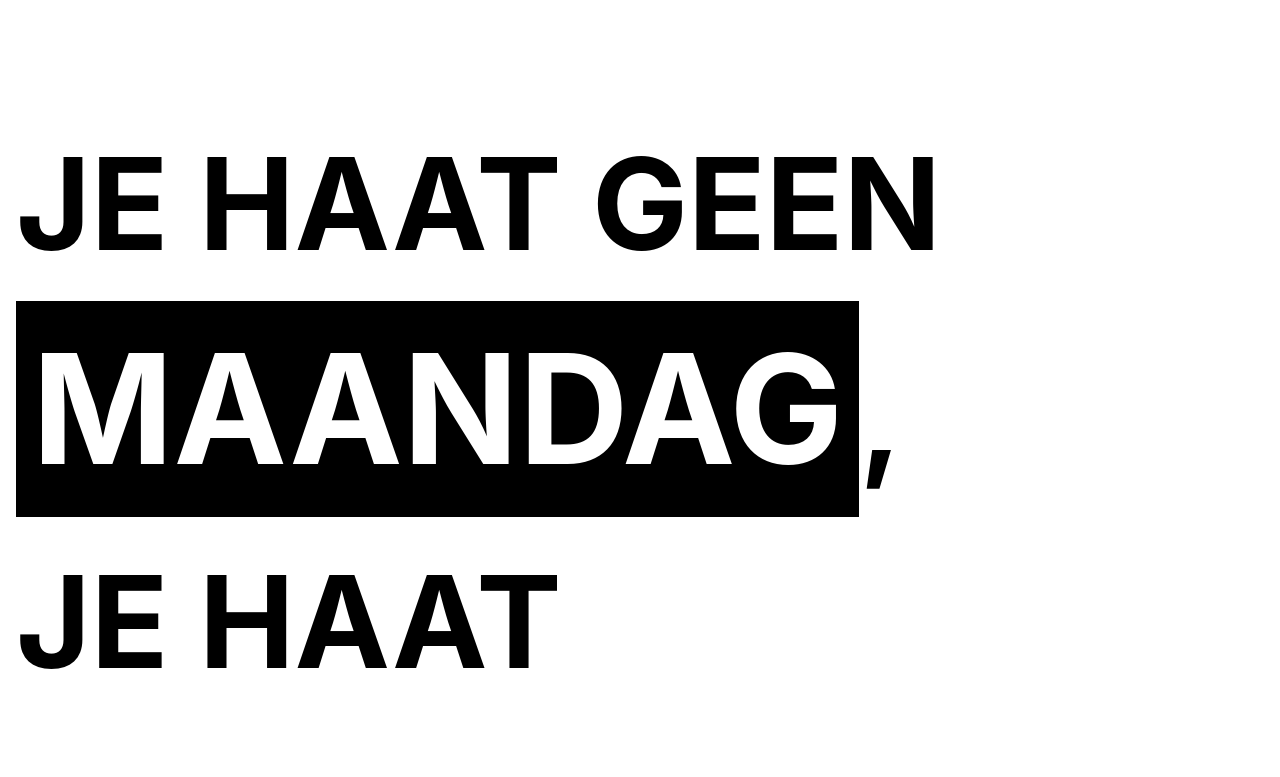
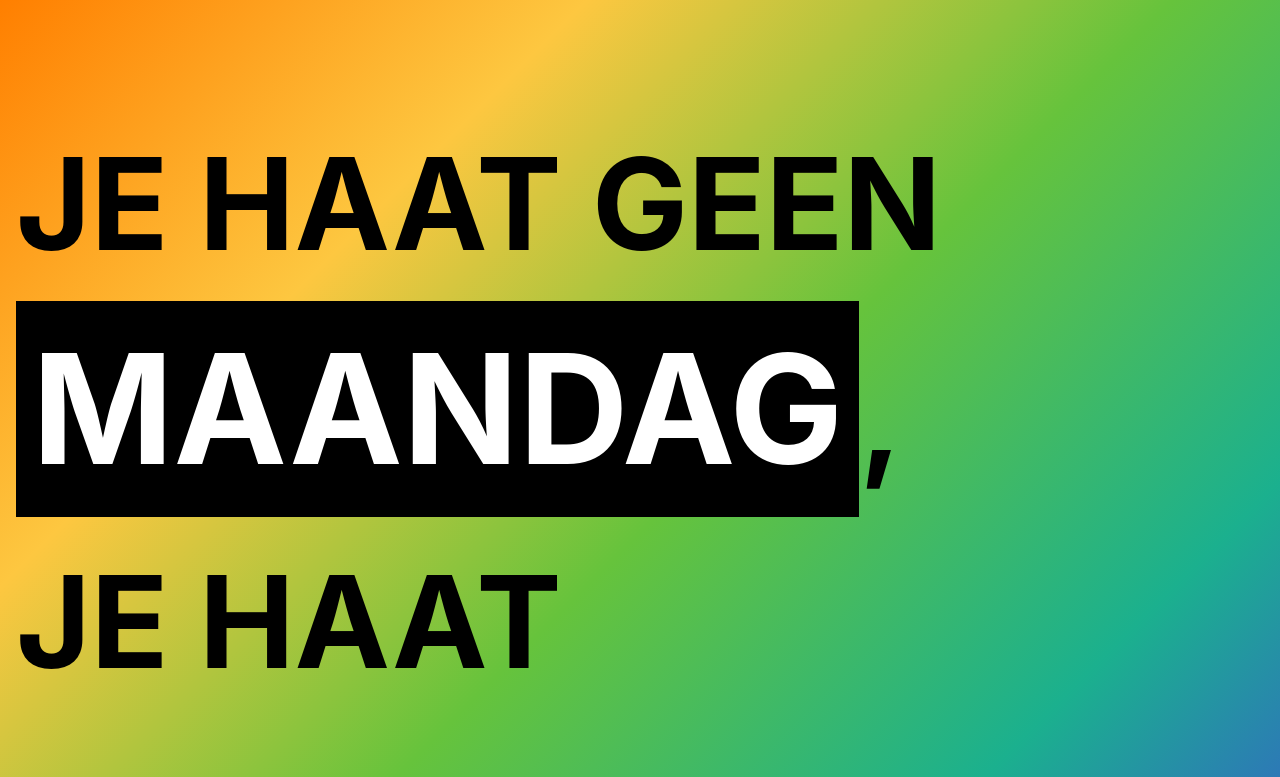
Before and after one commit to hang-youth/je-haat-geen, a React (Create React App) app: page / in a window 1280 px wide. Shown: the top 777 px of the page. Built offline with nearby package versions, Linux system fonts and the light colour scheme.

Commit message:
minor style changes

```diff
--- a/src/App.css
+++ b/src/App.css
@@ -1,3 +1,12 @@
+body {
+  /* Permalink - use to edit and share this gradient: https://colorzilla.com/gradient-editor/#ff7f00+0,fdc740+25,66c33c+50,1bb08e+75,3e43de+100 */
+background: #ff7f00; /* Old browsers */
+background: -moz-linear-gradient(-45deg,  #ff7f00 0%, #fdc740 25%, #66c33c 50%, #1bb08e 75%, #3e43de 100%); /* FF3.6-15 */
+background: -webkit-linear-gradient(-45deg,  #ff7f00 0%,#fdc740 25%,#66c33c 50%,#1bb08e 75%,#3e43de 100%); /* Chrome10-25,Safari5.1-6 */
+background: linear-gradient(135deg,  #ff7f00 0%,#fdc740 25%,#66c33c 50%,#1bb08e 75%,#3e43de 100%); /* W3C, IE10+, FF16+, Chrome26+, Opera12+, Safari7+ */
+filter: progid:DXImageTransform.Microsoft.gradient( startColorstr='#ff7f00', endColorstr='#3e43de',GradientType=1 ); /* IE6-9 fallback on horizontal gradient */
+}
+
 .App {
   display: flex;
   justify-content: center;
@@ -28,7 +37,7 @@ h1 span {
   font-size: 152px;
   cursor: pointer;
   word-break: break-all;
-  max-width: 80vw;
+  max-width: 70vw;
 }
 
 h1 span:hover {
```
Also changed, not shown: src/wordlist.txt.
